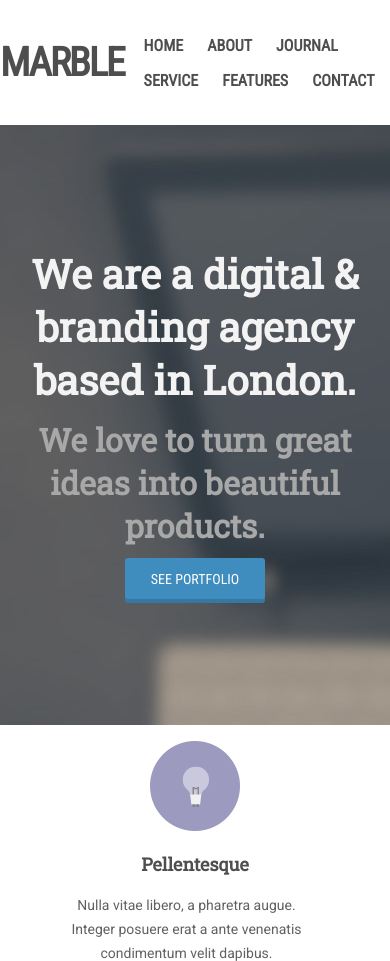
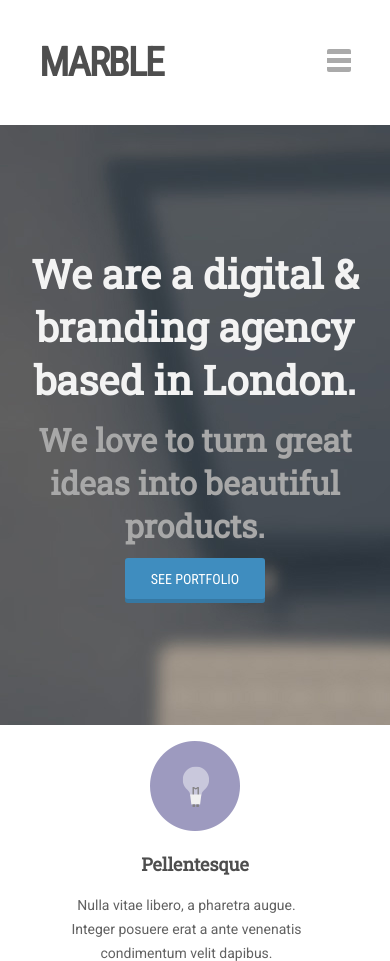
Before and after one commit to solomkoyv/Marble, a plain HTML site: page index.html in a window 390 px wide. Shown: the top 961 px of the page. Drawn offline with Linux system fonts and the light colour scheme.

Commit message:
button menu-burger

```diff
--- a/css/style.less
+++ b/css/style.less
@@ -5,7 +5,7 @@
 @import url('https://fonts.googleapis.com/css?family=Roboto|Roboto+Condensed|Roboto+Slab');
 header{
   .logo_line{
-    max-width: 1169px;
+    max-width: 80%;
     height: 125px;
     display: flex;
     margin: 0 auto;
@@ -27,7 +27,18 @@ header{
     }
   }
   .links{
+    #touch-menu{display: none;}
+    img{border-radius: 2px;}
+    a:hover img{
+      transition: all 0.1s linear 0.1s;
+      transform: scale(1.1) translate3d(0, 3px, 0);
+      box-shadow: -6px 6px 5px 0 rgba(0, 0, 0, .8);
+    }
+    nav{
+      .nav{
         display: flex;
+        list-style: none;
+        li{
           a{
             text-decoration: none;
             width: 429px;
@@ -42,6 +53,9 @@ header{
             transition: all 0.2s;
             &:hover{
               color: #1abb9c;
+            }
+          }
+        }
       }
     }
   }
@@ -302,3 +316,7 @@ footer{
     margin-right: 0;
   }
 }
+@media screen and(max-width: 768px){
+  nav{display: none;}
+  header .logo_line .links #touch-menu{display: block;}
+}
--- a/index.html
+++ b/index.html
@@ -13,13 +13,16 @@
         <a href="#">Marble</a>
       </div>
       <div class="links">
+        <a href="#" id="touch-menu"><img src="img/burger.png" alt=""></a>
         <nav>
-          <a href="#">Home</a>
-          <a href="#">About</a>
-          <a href="#">Journal</a>
-          <a href="#">Service</a>
-          <a href="#">Features</a>
-          <a href="#">Contact</a>
+          <ul class="nav">
+            <li><a href="#">Home</a></li>
+            <li><a href="#">About</a></li>
+            <li><a href="#">Journal</a></li>
+            <li><a href="#">Service</a></li>
+            <li><a href="#">Features</a></li>
+            <li><a href="#">Contact</a></li>
+          </ul>
         </nav>
       </div>
     </div>
@@ -42,8 +45,6 @@
           <h4>Consectetur</h4>
           <p>Vestibulum id ligula porta  euismod semper. Aenean lacinia bibendum nulla sed consectetur dui.</p>
         </div>
-      <!-- </div> -->
-      <!-- <div class="wrap_card"> -->
           <div class="card">
             <a href="#"><img src="img/circle3.png" alt=""></a>
             <h4>Tristiquet</h4>
```
Also changed, not shown: css/style.css. Lines whose indentation alone changed are shown as unchanged.
